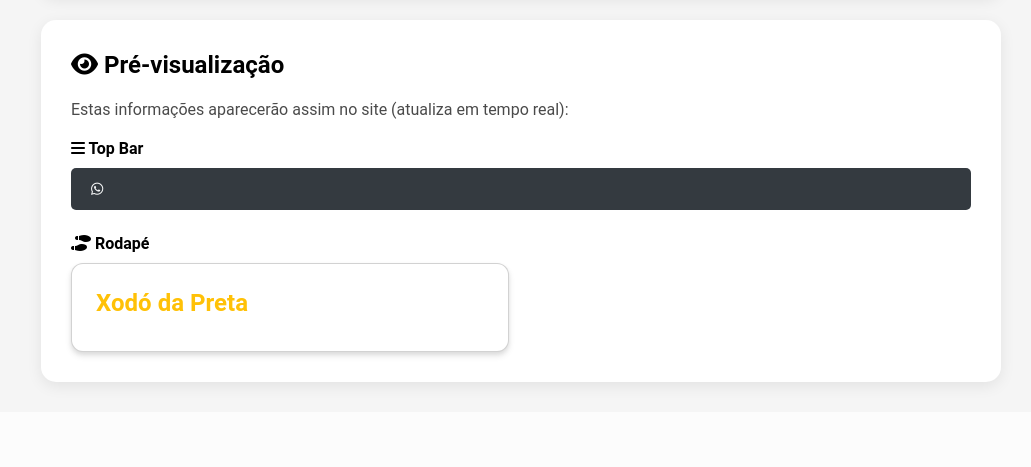
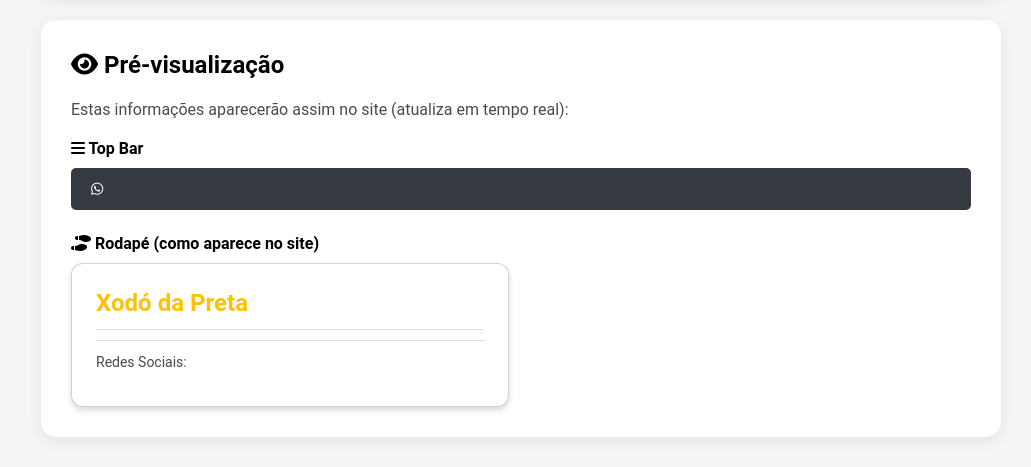
Before and after one commit to gustavobarros-07/Xod-da-Preta-, a Flask app: page /admin/configuracoes in a window 1280 px wide. Shown: the part 1401-1868 px from the top of the page, without its empty margins (249-1280 px from the left). Before the commit the page ends 1791 px from the top, so only its background shows below. Run offline with Flask 3, Linux system fonts and the light colour scheme; the visitor is signed in with stand-in values (Sample User, id 1); parts of the project's set-up code (start-up, migrations or seed data) failed here and were passed over; some libraries are stand-ins or nearby versions.

Commit message:
fix: corrige bug de não correção de dados no site em config.html

```diff
--- a/app/admin_routes.py
+++ b/app/admin_routes.py
@@ -499,7 +499,21 @@ def configuracoes():
         topbar_ativo = request.form.get('topbar_ativo') == 'on'
         Configuracao.set_valor('topbar_ativo', '1' if topbar_ativo else '0')
 
-        flash('Configurações atualizadas com sucesso!', 'success')
+        # IMPORTANTE: Limpar cache para que as mudanças reflitam imediatamente no site
+        cache_limpo = False
+        try:
+            from main import cache, get_configuracoes
+            cache.delete_memoized(get_configuracoes)
+            cache_limpo = True
+            current_app.logger.info('Cache de configurações limpo com sucesso')
+        except Exception as e:
+            current_app.logger.error(f'Erro ao limpar cache: {e}')
+
+        if cache_limpo:
+            flash('Configurações atualizadas com sucesso! As mudanças podem levar até 10 minutos para aparecer no site.', 'success')
+        else:
+            flash('Configurações atualizadas com sucesso! Nota: As mudanças podem levar até 10 minutos para aparecer no site.', 'warning')
+
         return redirect(url_for('admin.configuracoes'))
 
     # Buscar configurações atuais
--- a/app/templates/admin/config.html
+++ b/app/templates/admin/config.html
@@ -384,27 +384,36 @@
             </div>
 
             <!-- Preview Footer -->
-            <h6 class="mb-2"><i class="fas fa-shoe-prints"></i> Rodapé</h6>
+            <h6 class="mb-2"><i class="fas fa-shoe-prints"></i> Rodapé (como aparece no site)</h6>
             <div class="row">
                 <div class="col-md-6">
                     <div class="card">
                         <div class="card-body">
-                            <h5 class="card-title" style="color: var(--cor-dourada);" id="preview-nome">{{ configs.loja_nome }}</h5>
+                            <h5 class="card-title" style="color: var(--cor-dourada); border-bottom: 1px solid #ddd; padding-bottom: 10px;" id="preview-nome">{{ configs.loja_nome }}</h5>
+
+                            <!-- Ordem exata do footer real: Endereço, Telefone, Email -->
+                            <p class="card-text mb-2" id="preview-endereco-container" {% if not configs.loja_endereco %}style="display: none;"{% endif %}>
+                                <i class="fas fa-map-marker-alt"></i> <span id="preview-endereco">{{ configs.loja_endereco }}</span>
+                            </p>
                             <p class="card-text mb-2" id="preview-telefone-container" {% if not configs.loja_telefone %}style="display: none;"{% endif %}>
                                 <i class="fab fa-whatsapp"></i> <span id="preview-telefone">{{ configs.loja_telefone }}</span>
                             </p>
-                            <p class="card-text mb-2" id="preview-email-container" {% if not configs.loja_email %}style="display: none;"{% endif %}>
+                            <p class="card-text mb-3" id="preview-email-container" {% if not configs.loja_email %}style="display: none;"{% endif %}>
                                 <i class="fas fa-envelope"></i> <span id="preview-email">{{ configs.loja_email }}</span>
                             </p>
-                            <p class="card-text mb-2" id="preview-instagram-container" {% if not configs.loja_instagram %}style="display: none;"{% endif %}>
-                                <i class="fab fa-instagram"></i> <span id="preview-instagram">{{ configs.loja_instagram }}</span>
-                            </p>
-                            <p class="card-text mb-2" id="preview-facebook-container" {% if not configs.loja_facebook %}style="display: none;"{% endif %}>
-                                <i class="fab fa-facebook-f"></i> <span id="preview-facebook-text">{{ configs.loja_facebook }}</span>
-                            </p>
-                            <p class="card-text mb-0" id="preview-endereco-container" {% if not configs.loja_endereco %}style="display: none;"{% endif %}>
-                                <i class="fas fa-map-marker-alt"></i> <span id="preview-endereco">{{ configs.loja_endereco }}</span>
-                            </p>
+
+                            <!-- Redes sociais em seção separada (como no footer real) -->
+                            <div style="border-top: 1px solid #ddd; padding-top: 10px; margin-top: 10px;">
+                                <small class="text-muted d-block mb-2">Redes Sociais:</small>
+                                <div>
+                                    <span id="preview-facebook-container" {% if not configs.loja_facebook %}style="display: none;"{% endif %} class="me-2">
+                                        <i class="fab fa-facebook-f" style="color: var(--cor-dourada);"></i>
+                                    </span>
+                                    <span id="preview-instagram-container" {% if not configs.loja_instagram %}style="display: none;"{% endif %}>
+                                        <i class="fab fa-instagram" style="color: var(--cor-dourada);"></i>
+                                    </span>
+                                </div>
+                            </div>
                         </div>
                     </div>
                 </div>
@@ -445,26 +454,24 @@
             emailContainer.style.display = 'none';
         }
 
-        // Instagram
+        // Instagram (apenas mostrar/ocultar ícone)
         const instagram = document.getElementById('loja_instagram').value;
         const instagramContainer = document.getElementById('preview-instagram-container');
         const instagramTopbar = document.getElementById('preview-topbar-instagram');
         if (instagram) {
-            document.getElementById('preview-instagram').textContent = instagram;
-            instagramContainer.style.display = 'block';
+            instagramContainer.style.display = 'inline';
             instagramTopbar.style.display = 'inline';
         } else {
             instagramContainer.style.display = 'none';
             instagramTopbar.style.display = 'none';
         }
 
-        // Facebook
+        // Facebook (apenas mostrar/ocultar ícone)
         const facebook = document.getElementById('loja_facebook').value;
         const facebookContainer = document.getElementById('preview-facebook-container');
         const facebookTopbar = document.getElementById('preview-topbar-facebook');
         if (facebook) {
-            document.getElementById('preview-facebook-text').textContent = facebook;
-            facebookContainer.style.display = 'block';
+            facebookContainer.style.display = 'inline';
             facebookTopbar.style.display = 'inline';
         } else {
             facebookContainer.style.display = 'none';
```
